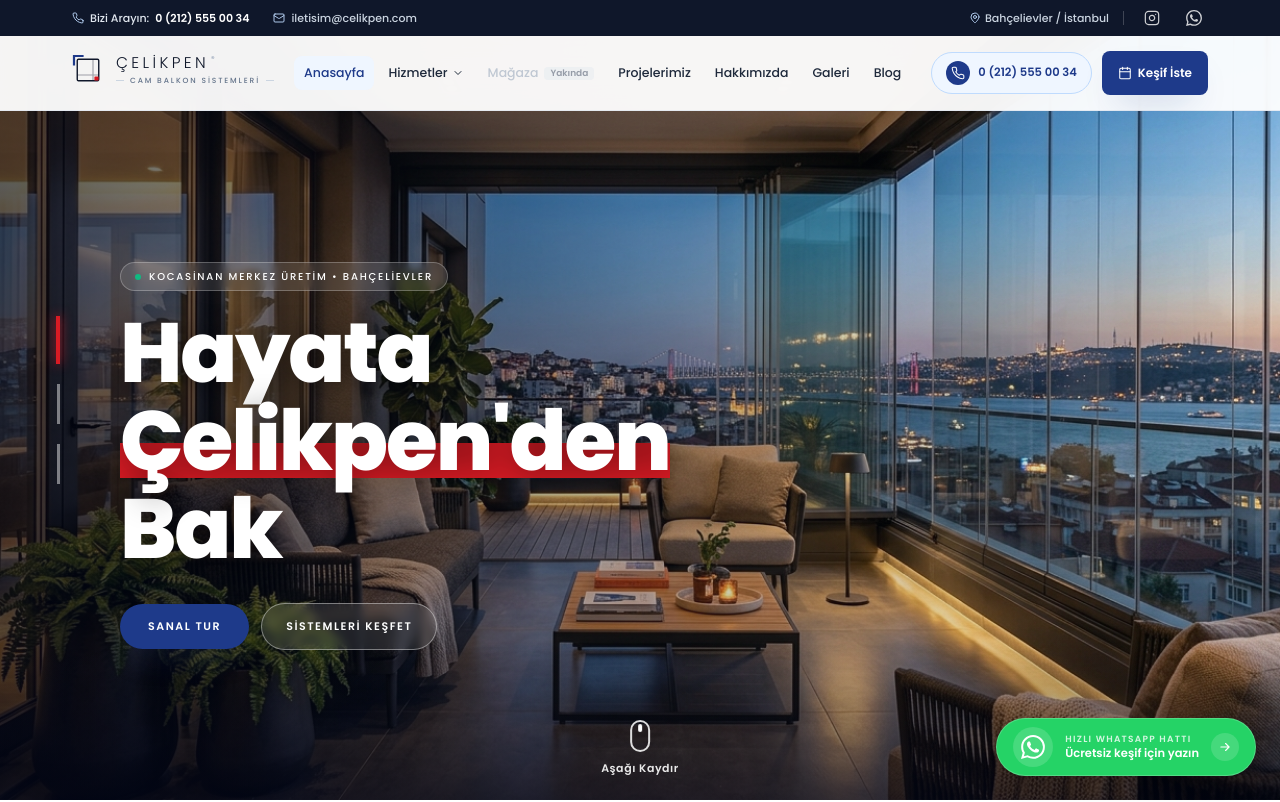
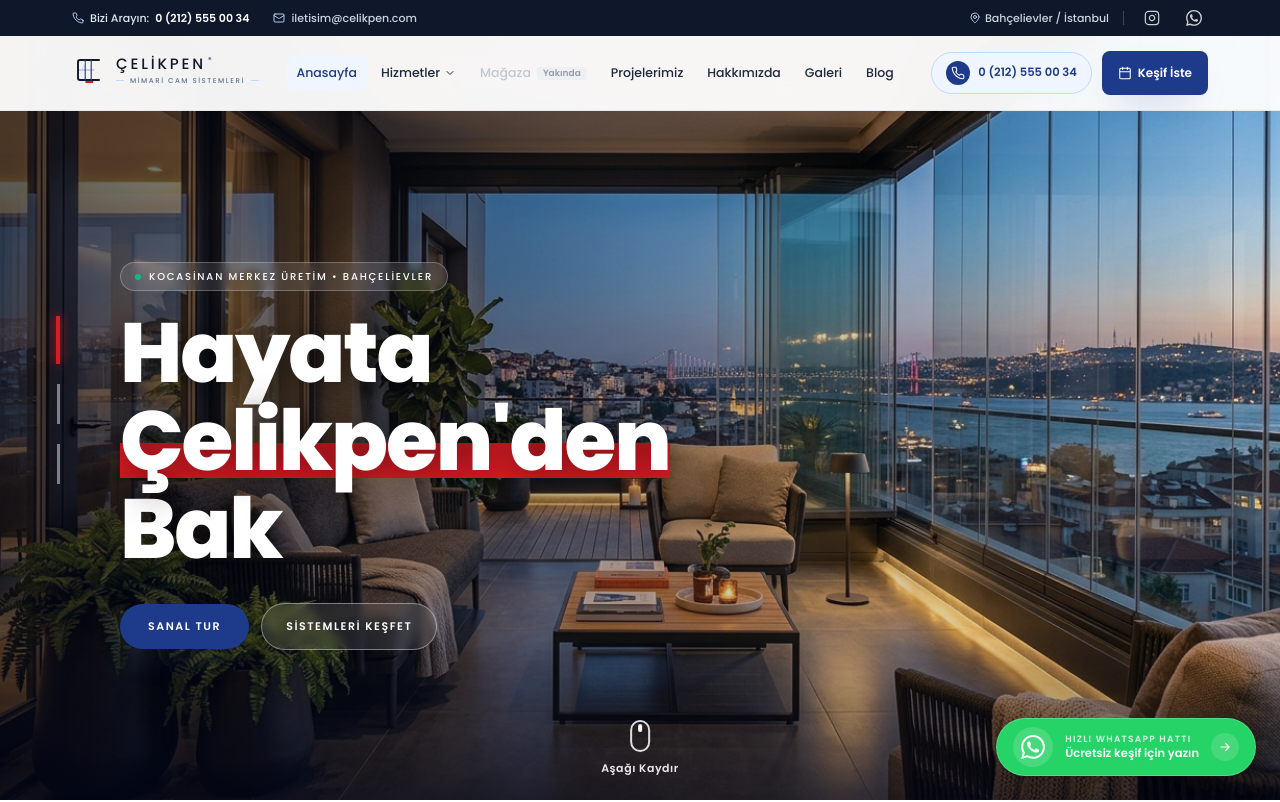
Before and after one commit to rahmancelik74-cmd/celikpen-mimari-sistemler, a Next.js app: page / in a window 1280 px wide. Shown: the top 802 px of the page. Built offline with nearby package versions, Linux system fonts and the light colour scheme.

Commit message:
feat: redesign Celikpen logo mark and brand icon

```diff
--- a/src/components/CelikpenLogo.tsx
+++ b/src/components/CelikpenLogo.tsx
@@ -9,6 +9,8 @@
 /**
  * Çelikpen kurumsal kelime markası.
  * Header ve footer yüzeylerinde arka plan kutusu olmadan, tamamen şeffaf kullanılır.
+ * Yeni marka işareti; açık sağ kenarıyla "C" harfini andıran mimari cephe
+ * konturu, cam bölmeleri ve kırmızı eşik/çengel vurgusundan oluşur.
  */
 export const CelikpenLogo: React.FC<CelikpenLogoProps> = ({
   className = '',
@@ -19,52 +21,69 @@
   const isLight = variant === 'light';
   const iconSize = isCompact ? 'h-7 w-7' : 'h-8 w-8';
   const wordmarkSize = isCompact
-    ? 'text-[13px] tracking-[0.2em]'
-    : 'text-[15.5px] tracking-[0.22em]';
+    ? 'text-[12.5px] tracking-[0.17em]'
+    : 'text-[15px] tracking-[0.19em]';
   const descriptorSize = isCompact
-    ? 'text-[6.5px] tracking-[0.22em]'
-    : 'text-[7.5px] tracking-[0.25em]';
+    ? 'text-[6.2px] tracking-[0.2em]'
+    : 'text-[7px] tracking-[0.22em]';
 
   const stroke = isLight ? '#FFFFFF' : '#0F172A';
+  const accent = isLight ? '#93C5FD' : '#1E3A8A';
+  const glass = isLight ? '#93C5FD' : '#BFDBFE';
+  const sill = isLight ? '#F87171' : '#D91B24';
   const wordmarkColor = isLight ? 'text-white' : 'text-[#0F172A]';
   const descriptorColor = isLight ? 'text-slate-300' : 'text-slate-500';
-  const lineColor = isLight ? 'bg-white/30' : 'bg-slate-300';
-  const registeredColor = isLight ? 'text-slate-400' : 'text-slate-400';
+  const lineColor = isLight ? 'bg-white/40' : 'bg-[#BFDBFE]';
+  const registeredColor = isLight ? 'text-[#93C5FD]' : 'text-[#1E3A8A]';
 
   return (
     <span
       className={`inline-flex shrink-0 items-center gap-2.5 border-none bg-transparent p-0 shadow-none select-none sm:gap-3 ${className}`}
-      aria-label="Çelikpen Cam Balkon Sistemleri"
+      aria-label="Çelikpen Mimari Cam Sistemleri"
     >
       <span className={`relative shrink-0 ${iconSize}`} aria-hidden="true">
         <svg
-          viewBox="0 0 32 32"
+          viewBox="0 0 40 40"
           fill="none"
           xmlns="http://www.w3.org/2000/svg"
           className="h-full w-full overflow-visible"
         >
-          <rect
-            x="5.25"
-            y="5.25"
-            width="21.5"
-            height="21.5"
-            rx="1.25"
+          {/* Açık sağ kenarlı mimari "C" cephe konturu */}
+          <path
+            d="M33.5 7.5H10A2.5 2.5 0 0 0 7.5 10v20a2.5 2.5 0 0 0 2.5 2.5h23.5"
             stroke={stroke}
-            strokeWidth="1.4"
-          />
-          <path
-            d="M21 5.25V26.75M5.25 21H26.75"
-            stroke={stroke}
-            strokeWidth="1.15"
-            strokeOpacity={isLight ? '0.38' : '0.38'}
-          />
-          <path
-            d="M2 10.5V2H10.5"
-            stroke="#1E3A8A"
-            strokeWidth="2.2"
+            strokeWidth="2.4"
             strokeLinecap="square"
           />
-          <rect x="22.4" y="22.4" width="4.2" height="4.2" rx="0.6" fill="#D91B24" />
+          {/* Dikey cam bölmeleri */}
+          <path
+            d="M16.5 7.5v25M24 7.5v25"
+            stroke={accent}
+            strokeWidth="1.4"
+            strokeLinecap="square"
+          />
+          {/* Yatay travers */}
+          <path
+            d="M7.5 20h20.5"
+            stroke={accent}
+            strokeWidth="1"
+            strokeOpacity="0.55"
+          />
+          {/* Cam yansıması */}
+          <path
+            d="M10.5 25 16 10.5"
+            stroke={glass}
+            strokeWidth="1"
+            strokeLinecap="round"
+            strokeOpacity="0.9"
+          />
+          {/* Kırmızı eşik / çengel vurgusu */}
+          <path
+            d="M18 35h7"
+            stroke={sill}
+            strokeWidth="2.6"
+            strokeLinecap="square"
+          />
         </svg>
       </span>
 
@@ -72,7 +91,7 @@
         <span className="flex items-start">
           <span
             className={`whitespace-nowrap uppercase leading-none ${
-              isLight ? 'font-normal' : 'font-light'
+              isLight ? 'font-normal' : 'font-medium'
             } ${wordmarkColor} ${wordmarkSize}`}
           >
             ÇELİKPEN
@@ -89,7 +108,7 @@
           className={`mt-1.5 flex items-center gap-1.5 whitespace-nowrap font-medium uppercase leading-none ${descriptorColor} ${descriptorSize}`}
         >
           <span className={`h-px w-2 ${lineColor}`} aria-hidden="true" />
-          CAM BALKON SİSTEMLERİ
+          MİMARİ CAM SİSTEMLERİ
           <span className={`h-px w-2 ${lineColor}`} aria-hidden="true" />
         </span>
       </span>
```
Also changed, not shown: public/icon.svg.
